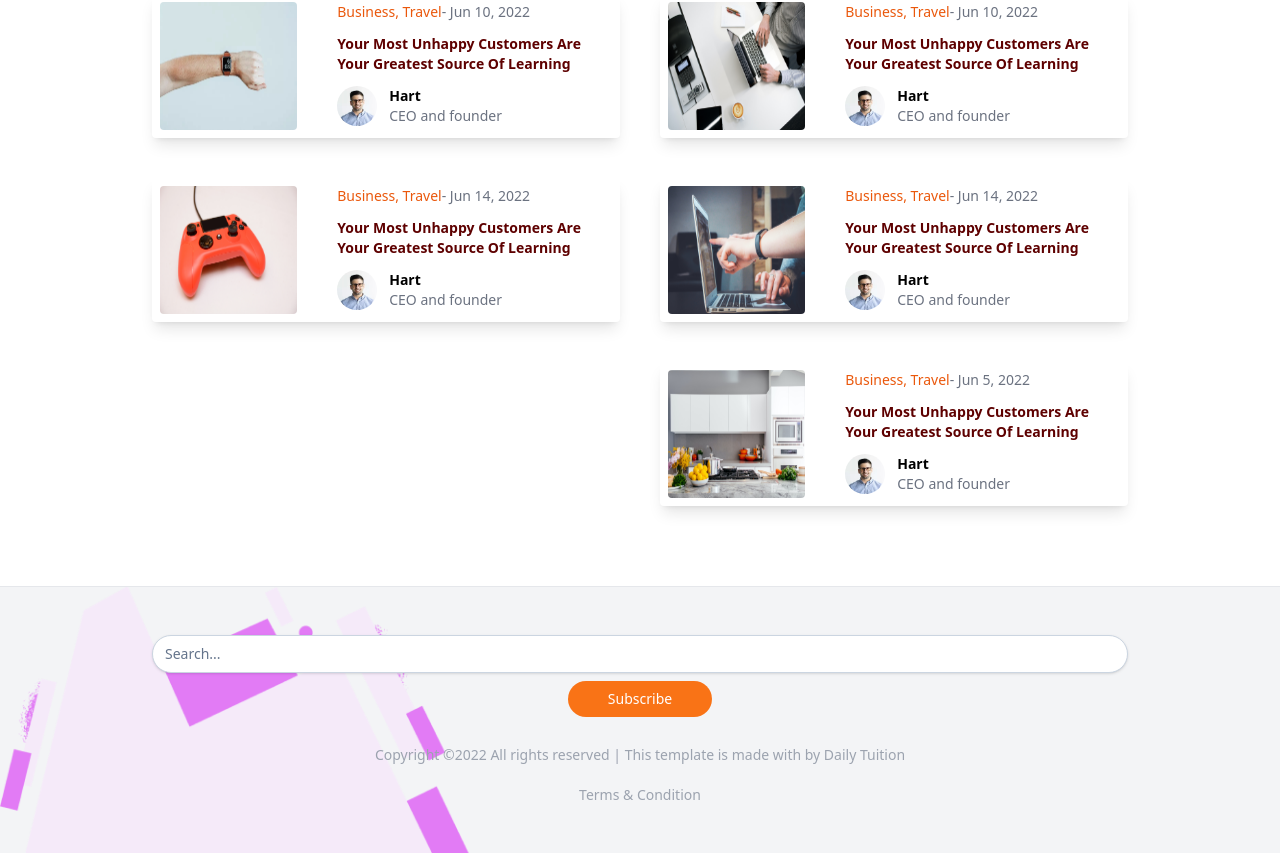
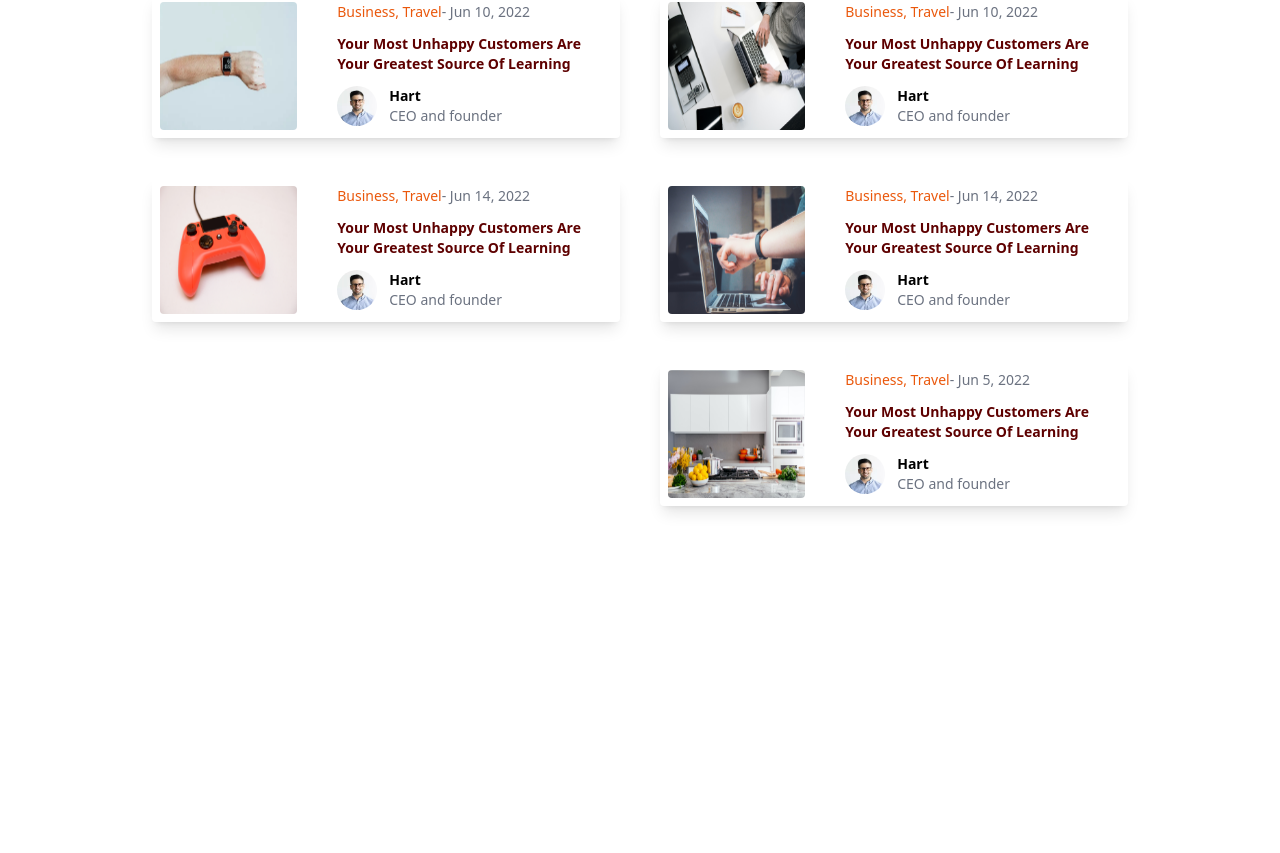
Before and after one commit to Hart102/simple_blog, a React (Vite) app: page / in a window 1280 px wide. Shown: the part 2926-3779 px from the top of the page. After the commit the page ends 3512 px from the top, so only its background shows below. Built offline with nearby package versions, Linux system fonts and the light colour scheme.

Commit message:
created a view post route

```diff
--- a/src/App.tsx
+++ b/src/App.tsx
@@ -1,15 +1,18 @@
 // import Navbar from "@/components/Navbar";
 import Index from "@/pages/Index"
-import Footer from "@/components/Footer";
+import ViewPost from "@/pages/ViewPost"
+// import Footer from "@/components/Footer";
+import { BrowserRouter, Routes, Route } from "react-router-dom";
 
 const App = () => {
 
   return (
-    <>
-      {/* <Navbar /> */}
-      <Index />
-      <Footer />
-    </>
+    <BrowserRouter>
+    <Routes>
+      <Route path="/" element={<Index/>}/>
+      <Route path="/post/:id" element={<ViewPost/>}/>
+    </Routes>
+    </BrowserRouter>
   )
 }
 
--- a/src/components/Footer.tsx
+++ b/src/components/Footer.tsx
@@ -2,14 +2,12 @@
 const Footer = () => {
     return (
         <section className="
-        border-t
         py-12
         text-sm
+        bg-rgba
         lg:bg-[url('../src/assets/images/footer.png')]
-        bg-contain
-        bg-left-bottom
         bg-no-repeat
-        bg-gray-100
+        bg-cover
         ">
             <div className="
             container
@@ -19,17 +17,18 @@ const Footer = () => {
             items-center
             justify-center
             ">
+                <div className="flex justify-center items-center w-full">
                     <input
                         type="text"
                         placeholder="Search..."
                         className="
-                    rounded-full
+                        rounded-s-full
                         border
                         border-slate-300
                         px-3
-                    py-2
+                        py-3
                         text-sm
-                    w-full
+                        w-[50%]
                         placeholder-slate-500
                         focus:border-sky-500
                         focus:ring-sky-500
@@ -41,10 +40,12 @@ const Footer = () => {
                     bg-orange-500
                     text-white
                     px-10
-                py-2
-                rounded-full
+                    py-3
                     my-2
+                    uppercase
+                    rounded-e-full
                     ">Subscribe</button>
+                </div>
 
                 <div>
                     <p className="py-5 text-gray-400">Copyright ©2022 All rights reserved | This template is made with  by Daily Tuition</p>
@@ -56,3 +57,5 @@ const Footer = () => {
 }
 
 export default Footer
+
+// lg:bg-[url('../src/assets/images/footer.png')]
--- /dev/null
+++ b/src/pages/ViewPost.tsx
@@ -0,0 +1,7 @@
+const ViewPost = () => {
+  return (
+    <div>ViewPost</div>
+  )
+}
+
+export default ViewPost
```
Lines whose indentation alone changed are shown as unchanged.
